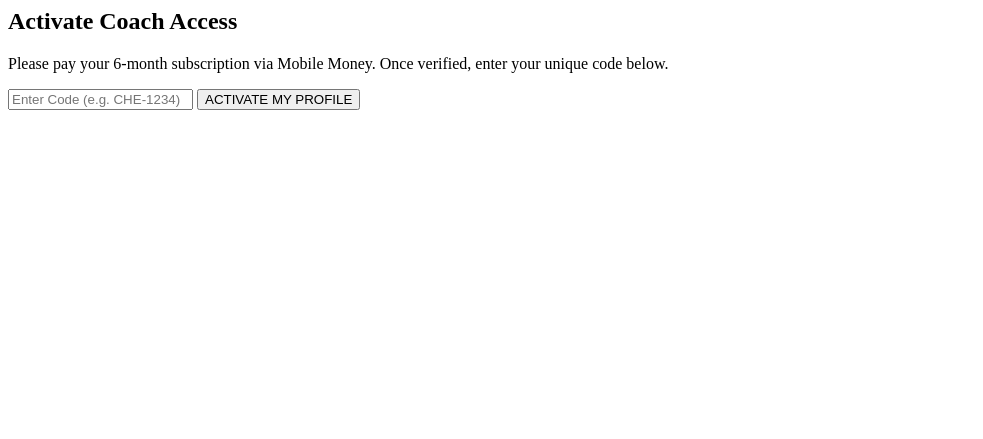
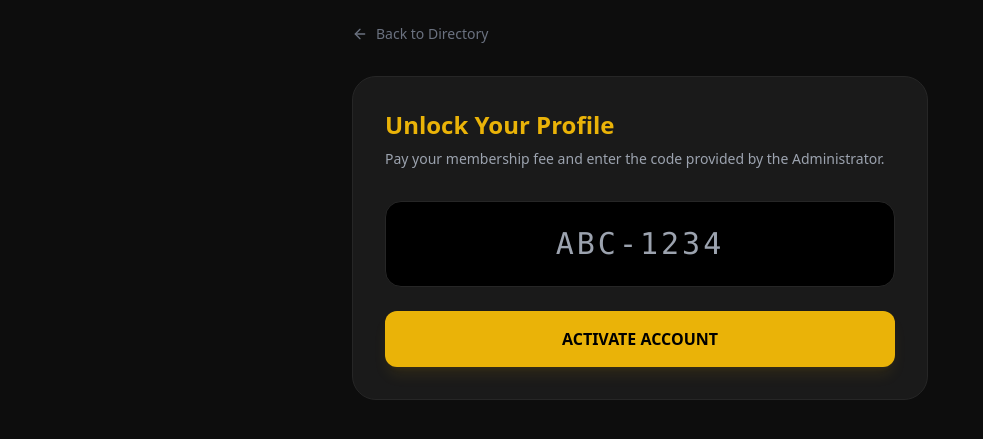
Before and after one commit to FAR-ANALYST/CMS, a Flask app: page /coach in a window 1280 px wide. Shown: the top 439 px of the page, without its empty margins (0-983 px from the left). Run offline with Flask 3, Linux system fonts and the light colour scheme; the visitor is signed in with stand-in values (Sample User, id 1); data that the repository does not hold is empty; some libraries are stand-ins or nearby versions.

Commit message:
Update coach.html

```diff
--- a/templates/coach.html
+++ b/templates/coach.html
@@ -1,19 +1,41 @@
-<div class="card p-8 rounded-xl max-w-lg mx-auto mt-10">
+<!DOCTYPE html>
+<html lang="en">
+<head><script src="https://cdn.tailwindcss.com"></script><script src="https://unpkg.com/lucide@latest"></script></head>
+<body class="bg-[#0D0D0D] text-white p-6">
+    <div class="max-w-xl mx-auto">
+        <a href="/student" class="text-gray-500 flex items-center gap-2 mb-8 text-sm"><i data-lucide="arrow-left" class="w-4 h-4"></i> Back to Directory</a>
+
+        <div class="bg-[#1A1A1A] p-8 rounded-3xl border border-neutral-800">
             {% if profile.is_verified %}
-        <div class="text-center">
-            <div class="bg-green-900 text-green-300 p-4 rounded mb-6">
-                <strong>Welcome Receipt:</strong> Subscription Received! Thank you for joining the National Council of Sports Coaching Network.
+                <div class="text-center mb-8">
+                    <div class="bg-green-500/10 text-green-500 p-4 rounded-2xl flex items-center justify-center gap-3 mb-6">
+                        <i data-lucide="check-circle" class="w-6 h-6"></i>
+                        <span class="font-bold">Subscription Received! Welcome Coach {{ profile.username }}</span>
                     </div>
-            <h2 class="text-2xl font-bold">Edit Your Coach Profile</h2>
+                    <h2 class="text-2xl font-bold">Manage Your Profile</h2>
                 </div>
+
+                <form action="/coach/update" method="POST" class="space-y-4">
+                    <input type="text" placeholder="Full Name" class="w-full bg-black border border-neutral-800 p-4 rounded-xl outline-none">
+                    <select class="w-full bg-black border border-neutral-800 p-4 rounded-xl outline-none text-gray-500">
+                        <option>Choose Sport</option>
+                        <option>Chess</option><option>Football</option>
+                    </select>
+                    <textarea placeholder="Tell students about your achievements..." class="w-full bg-black border border-neutral-800 p-4 rounded-xl h-32"></textarea>
+                    <button class="w-full bg-yellow-500 text-black font-bold py-4 rounded-xl">SAVE PROFILE</button>
+                </form>
             {% else %}
-        <h2 class="text-2xl font-bold gold-text mb-4">Activate Coach Access</h2>
-        <p class="text-gray-400 mb-6 text-sm">Please pay your 6-month subscription via Mobile Money. Once verified, enter your unique code below.</p>
+                <h2 class="text-2xl font-bold text-yellow-500 mb-2">Unlock Your Profile</h2>
+                <p class="text-gray-400 text-sm mb-8">Pay your membership fee and enter the code provided by the Administrator.</p>
 
-        <form action="/coach" method="POST" class="space-y-4">
-            <input type="text" name="activation_code" placeholder="Enter Code (e.g. CHE-1234)"
-                   class="w-full bg-black border border-gray-700 p-4 rounded text-yellow-500 font-mono text-center text-xl">
-            <button class="w-full gold-bg text-black font-bold py-3 rounded">ACTIVATE MY PROFILE</button>
+                <form action="/coach" method="POST" class="space-y-6 text-center">
+                    <input type="text" name="activation_code" placeholder="ABC-1234" required
+                        class="w-full bg-black border border-neutral-800 p-6 rounded-2xl text-center text-3xl font-mono text-yellow-500 uppercase tracking-widest">
+                    <button class="w-full bg-yellow-500 text-black font-bold py-4 rounded-xl shadow-lg shadow-yellow-500/10">ACTIVATE ACCOUNT</button>
                 </form>
             {% endif %}
         </div>
+    </div>
+    <script>lucide.createIcons();</script>
+</body>
+</html>
```
Lines whose indentation alone changed are shown as unchanged.
